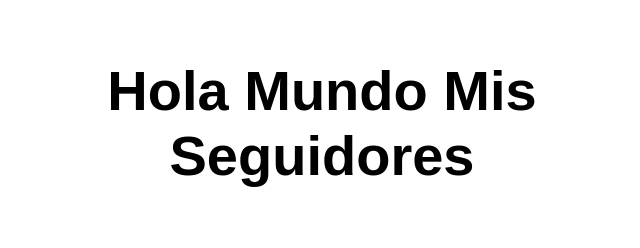
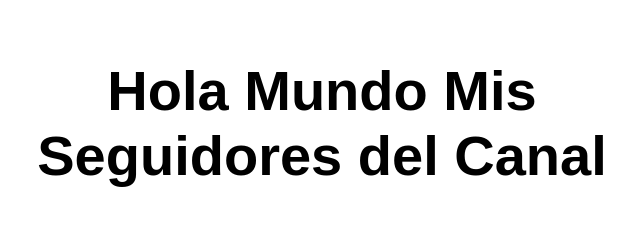
Before and after one commit to Olguin04/Mi-Primer-App-Juan, a website: page src/index.html in a window 1280 px wide. Shown: the whole page, without its empty margins (318-958 px from the left). Drawn offline with Linux system fonts and the light colour scheme.

Commit message:
//Cambio de etiqueta

```diff
--- a/src/index.html
+++ b/src/index.html
@@ -10,7 +10,7 @@
 
 <body>
   <main>
-    <h1>Hola Mundo Mis Seguidores</h1>
+    <h1>Hola Mundo Mis Seguidores del Canal</h1>
   </main>
 </body>
 
```
